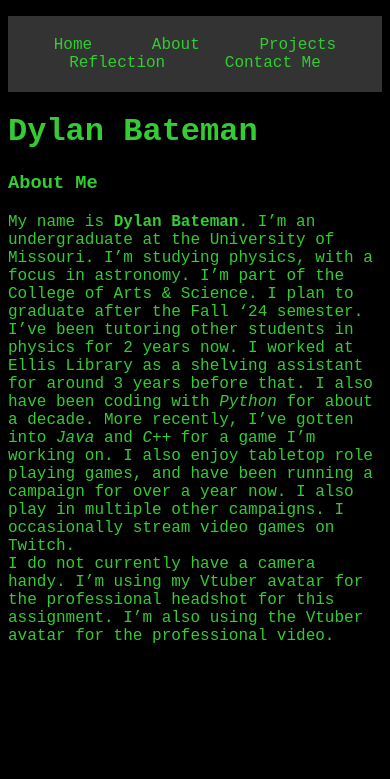
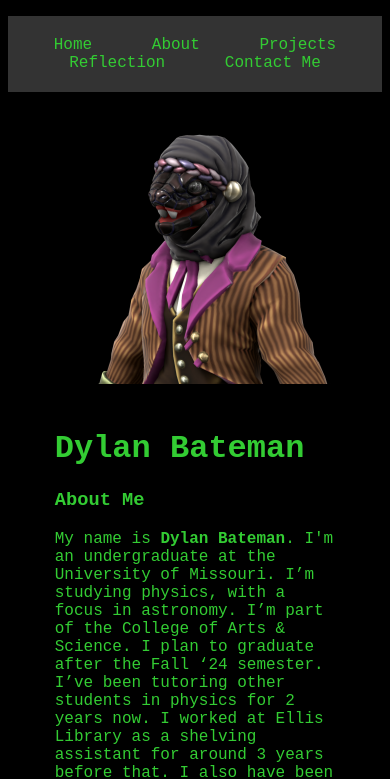
Before and after one commit to drbqyq-temp/drbqyq-temp.github.io, a plain HTML site: page islt_7355/about.html in a window 390 px wide. Shown: the top 779 px of the page. Drawn offline with Linux system fonts and the light colour scheme.

Commit message:
5: Activity: Prototyping your about.html!

```diff
--- a/islt_7355/about.html
+++ b/islt_7355/about.html
@@ -33,14 +33,25 @@ Tested:  September 15, 2024; Passed on Firefox and Chrome browsers.
         <li><a href="reflection.html">Reflection</a></li>
         <li><a href="#contact.html">Contact Me</a></li>
     </ul>
+    <div>
     <header>
+        <img class="profile" src="Rala Cheh PNGTuber-normal_mouthopen.png">
         <h1>Dylan Bateman</h1>
         <h3>About Me</h3>
     </header>
     <main>
         <p>
-            My name is <b>Dylan Bateman</b>. I’m an undergraduate at the University of Missouri. I’m studying physics, with a focus in astronomy. I’m part of the College of Arts & Science. I plan to graduate after the Fall ‘24 semester. I’ve been tutoring other students in physics for 2 years now. I worked at Ellis Library as a shelving assistant for around 3 years before that. I also have been coding with <em>Python</em> for about a decade. More recently, I’ve gotten into <em>Java</em> and <em>C++</em> for a game I’m working on. I also enjoy tabletop role playing games, and have been running a campaign for over a year now. I also play in multiple other campaigns. I occasionally stream video games on Twitch. <br> I do not currently have a camera handy. I’m using my Vtuber avatar for the professional headshot for this assignment. I’m also using the Vtuber avatar for the professional video.
+            My name is <b>Dylan Bateman</b>. I'm an undergraduate at the University of Missouri. I’m studying physics, with a focus in astronomy. I’m part of the College of Arts & Science. I plan to graduate after the Fall ‘24 semester. I’ve been tutoring other students in physics for 2 years now. I worked at Ellis Library as a shelving assistant for around 3 years before that. I also have been coding with <em>Python</em> for about a decade. More recently, I’ve gotten into <em>Java</em> and <em>C++</em> for a game I’m working on. I also enjoy tabletop role playing games, and have been running a campaign for over a year now. I also play in multiple other campaigns. I occasionally stream video games on Twitch. <br> I do not currently have a camera handy. I’m using my Vtuber avatar for the professional headshot for this assignment. I’m also using the Vtuber avatar for the professional video.
+        </p>
+        <p>
+            I'm adding another paragraph of text because my current "About Me" text isn't long enough to show off the fact that my text is floating around the image to the left.
         </p>
     </main>
+    <footer>
+        <p>
+            This is a footer that I don't know what to do with but I need it for the assignment so here we go.
+        </p>
+    </footer>
+    </div>
 </body>
 </html>
--- a/islt_7355/style.css
+++ b/islt_7355/style.css
@@ -12,8 +12,31 @@ p.first::first-letter {
     color: #ffffff;
 }
 
+img {
+    float: left;
+    margin: 0 20px 20px 0;
+    width: 256px;
+    height: 256px;
+}
+
+.profile {
+    float: left;
+    margin: 0px 20px 20px 0px;
+    width: 256px;
+    height: 256px;
+}
+
 div {
     width: 75%;
     padding-left: 12.5%;
     padding-right: 12.5%;
 }
+
+@media screen and (max-width: 600px) {
+    .profile {
+        float: none;
+        margin: 20px 20px 20px 20px;
+        width: 256px;
+        height: 256px;
+    }
+}
```
Also changed, not shown: islt_7355/Rala Cheh PNGTuber-normal_mouthopen.png (added), islt_7355/nav.css (line endings or trailing spaces).
